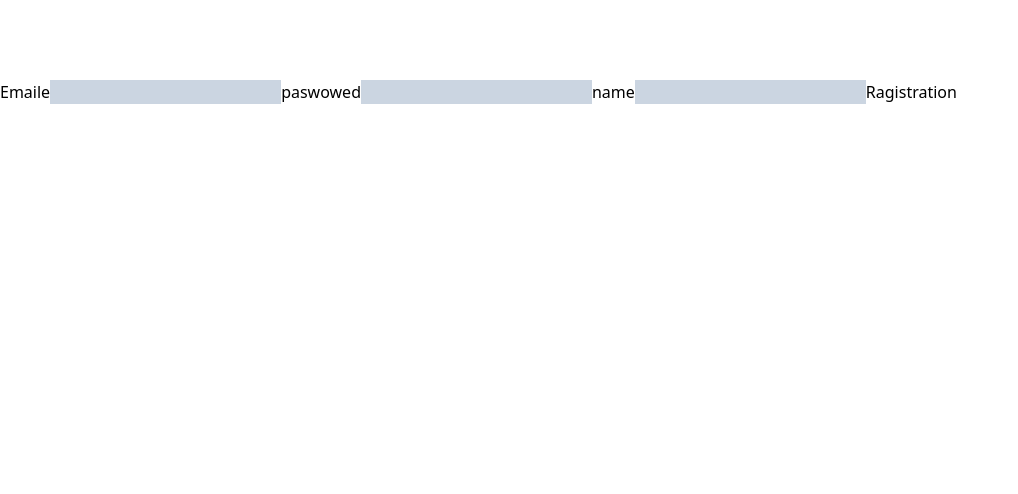
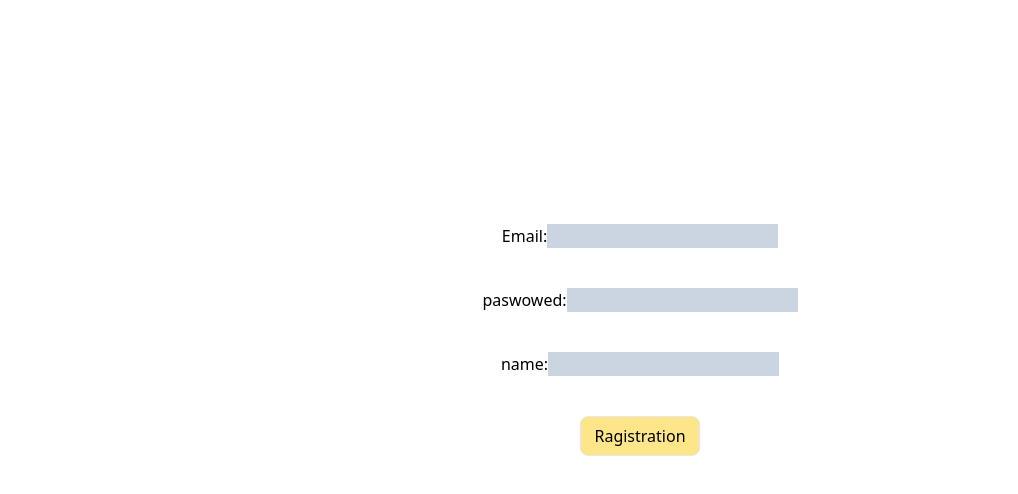
Before and after one commit to mahadihasandev/firebaseexam, a React (Vite) app: page / in a window 1280 px wide. Shown: the top 494 px of the page, without its empty margins (0-1018 px from the left). Built offline with nearby package versions, Linux system fonts and the light colour scheme.

Commit message:
google button

```diff
--- a/src/Login.jsx
+++ b/src/Login.jsx
@@ -51,8 +51,8 @@ signInWithPopup(auth, provider)
   }
   return (
 
-    <div className='container mt-20'>
-      <button className='border-4 m-10 bg-yellow-300' onClick={handleGoogleAuth} >loginwithe google</button>
+    <div className='flex flex-col justify-center items-center gap-10 border-5 mt-56'>
+      <button className='border-4 p-5 rounded-lg bg-yellow-300 font-bold' onClick={handleGoogleAuth} >Login with google</button>
        <div className='border-5'>
       <label>login
         <input onChange={handleEmail} className="bg-slate-300" type="text" />
@@ -62,7 +62,7 @@ signInWithPopup(auth, provider)
         <input onChange={handlePassword} className="bg-slate-300" type="text" />
       </label>
 
-       <button onClick={handlelogin}>login</button>
+       <button  className="border h-10 w-[120px] rounded-lg bg-amber-200"  onClick={handlelogin}>login</button>
 
     </div>
     </div>
--- a/src/Ragistration.jsx
+++ b/src/Ragistration.jsx
@@ -45,20 +45,20 @@ createUserWithEmailAndPassword(auth, email, password)
 }
 
   return (
-    <div className='border-5container mt-20'>
+    <div className='flex flex-col justify-center items-center gap-10 border-5 mt-56'>
       {message && <p className="mt-3">{message}</p>}
-      <label>Emaile
+      <label >Email:
         <input onChange={handlemil} className="bg-slate-300" type="text" />
 
       </label>
-      <label>paswowed
+      <label>paswowed:
         <input onChange={handlpassword} className="bg-slate-300" type="text" />
       </label>
 
-       <label>name
+       <label>name:
         <input onChange={handlname} className="bg-slate-300" type="text" />
        </label>
-       <button onClick={hndaleReg}>Ragistration</button>
+       <button className="border h-10 w-[120px] rounded-lg bg-amber-200" onClick={hndaleReg}>Ragistration</button>
 
     </div>
   )
```
